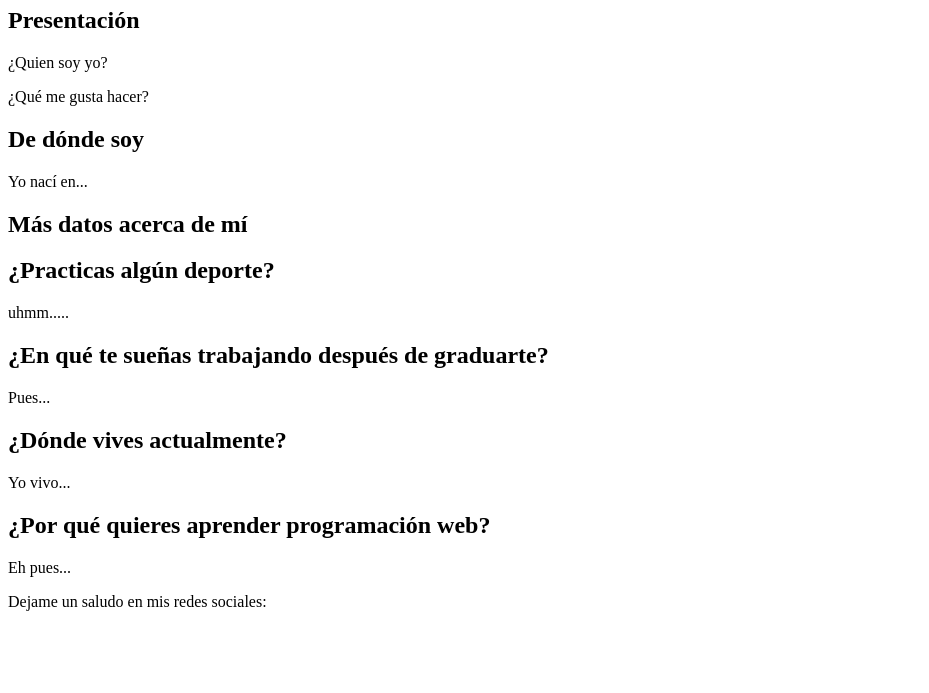
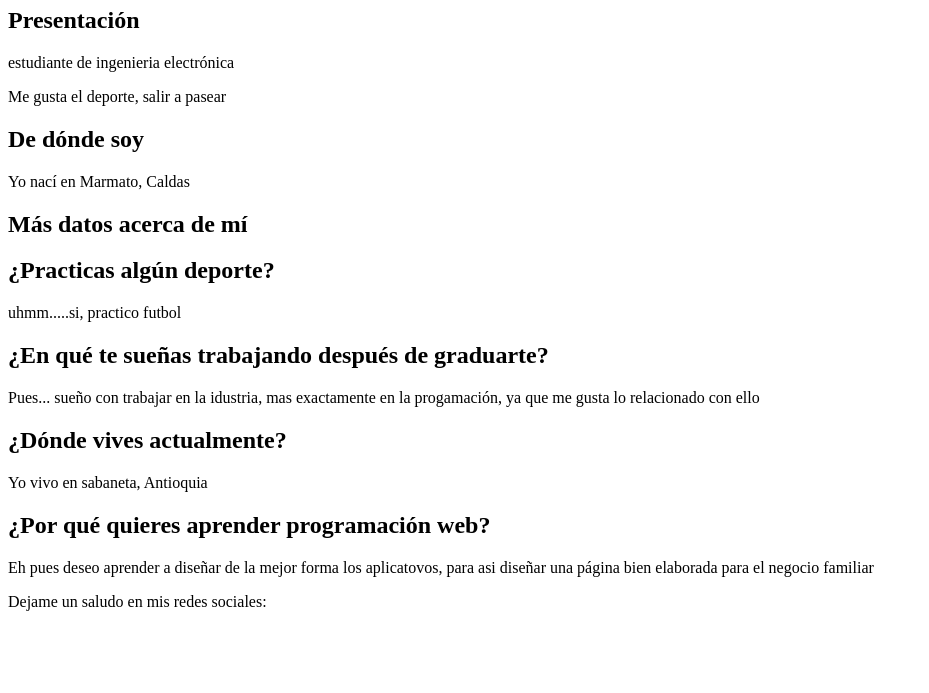
Before and after one commit to johansortiz/my_web_page, a plain HTML site: page aboutme.html in a window 1280 px wide. Shown: the part 107-800 px from the top of the page, without its empty margins (0-929 px from the left). Drawn offline with Linux system fonts and the light colour scheme.

Commit message:
Se edita el html aboutme con informacion personal

```diff
--- a/aboutme.html
+++ b/aboutme.html
@@ -9,27 +9,27 @@
 	<body>
 		<header class='masthead'>
             <p class='masthead-intro'>¡Hey hola, aquí</p>
-            <h1 class='masthead-heading'>TU_NOMBRE!</h1>
+            <h1 class='masthead-heading'>JOHAN ORTIZ</h1>
           </header>
           <section class="introduction-section">
               <h1>Presentación</h1>
-              <p>¿Quien soy yo?</p>
-              <p>¿Qué me gusta hacer?</p>
+              <p>estudiante de ingenieria electrónica</p>
+              <p>Me gusta el deporte, salir a pasear</p>
           </section>
           <section class="location-section">
               <h1>De dónde soy</h1>
-              <p>Yo nací en...</p>
+              <p>Yo nací en Marmato, Caldas</p>
           </section>
           <section class="questions-section">
               <h1>Más datos acerca de mí</h1>
               <h2>¿Practicas algún deporte?</h2>
-              <p>uhmm.....</p>
+              <p>uhmm.....si, practico futbol</p>
               <h2>¿En qué te sueñas trabajando después de graduarte?</h2>
-              <p>Pues...</p>
+              <p>Pues... sueño con trabajar en la idustria, mas exactamente en la progamación, ya que me gusta lo relacionado con ello</p>
               <h2>¿Dónde vives actualmente?</h2>
-              <p>Yo vivo...</p>
+              <p>Yo vivo en sabaneta, Antioquia</p>
               <h2>¿Por qué quieres aprender programación web?</h2>
-              <p>Eh pues...</p>
+              <p>Eh pues deseo aprender a diseñar de la mejor forma los aplicatovos, para asi diseñar una página bien elaborada para el negocio familiar</p>
           </section>
           <footer class="content-footer">
               <p>Dejame un saludo en mis redes sociales:</p>
```
